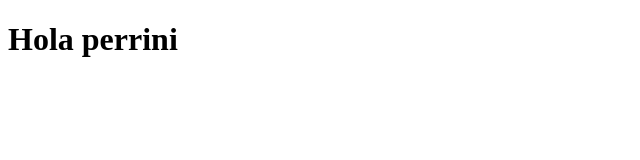
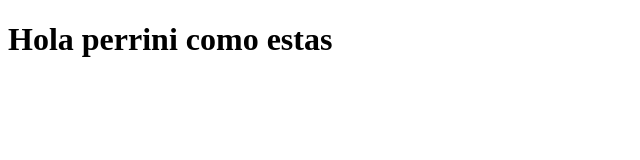
Before and after one commit to rodrigorti/coursera, a plain HTML site: page module2-solution/index.html in a window 1280 px wide. Shown: the whole page, without its empty margins (0-640 px from the left). Drawn offline with Linux system fonts and the light colour scheme.

Commit message:
cambio 2

```diff
--- a/module2-solution/index.html
+++ b/module2-solution/index.html
@@ -4,6 +4,6 @@
 	<title>Hola rodri</title>
 </head>
 <body>
-<h1>Hola perrini</h1>
+<h1>Hola perrini como estas</h1>
 </body>
 </html>
```
